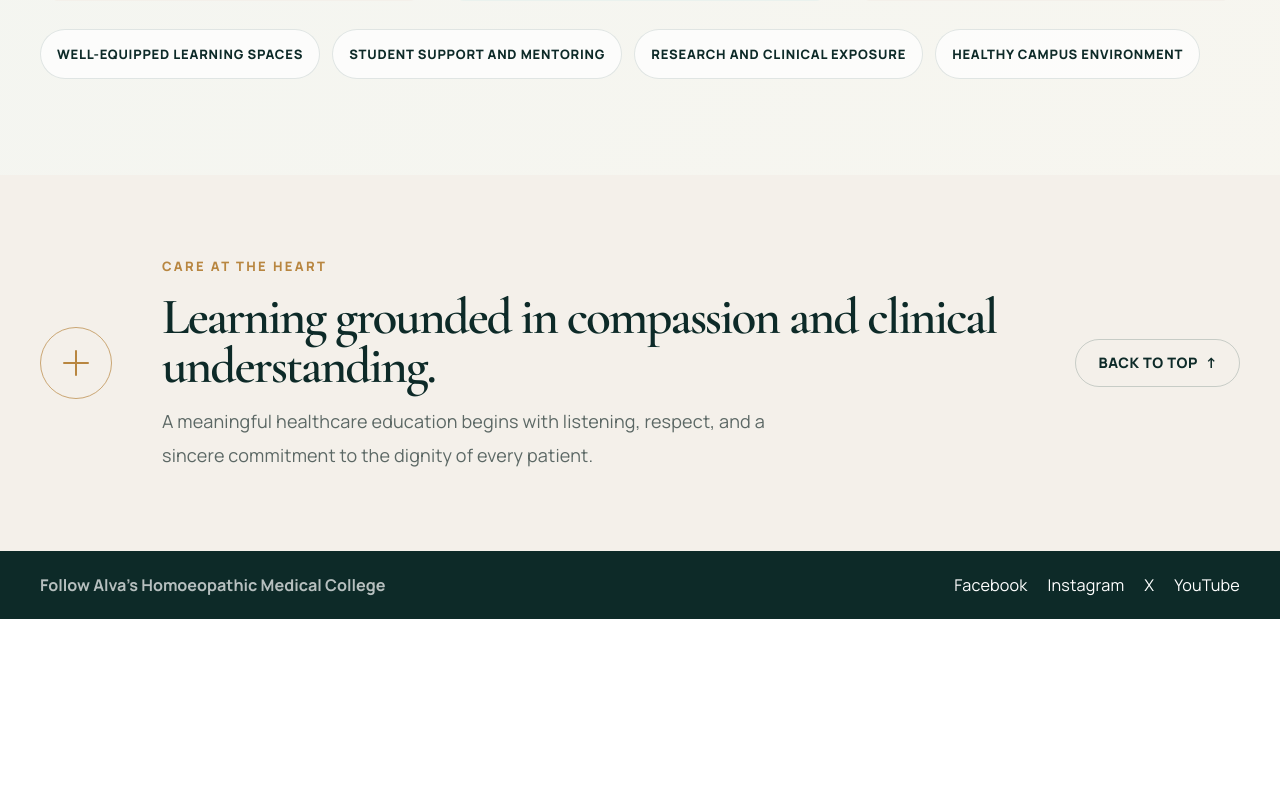
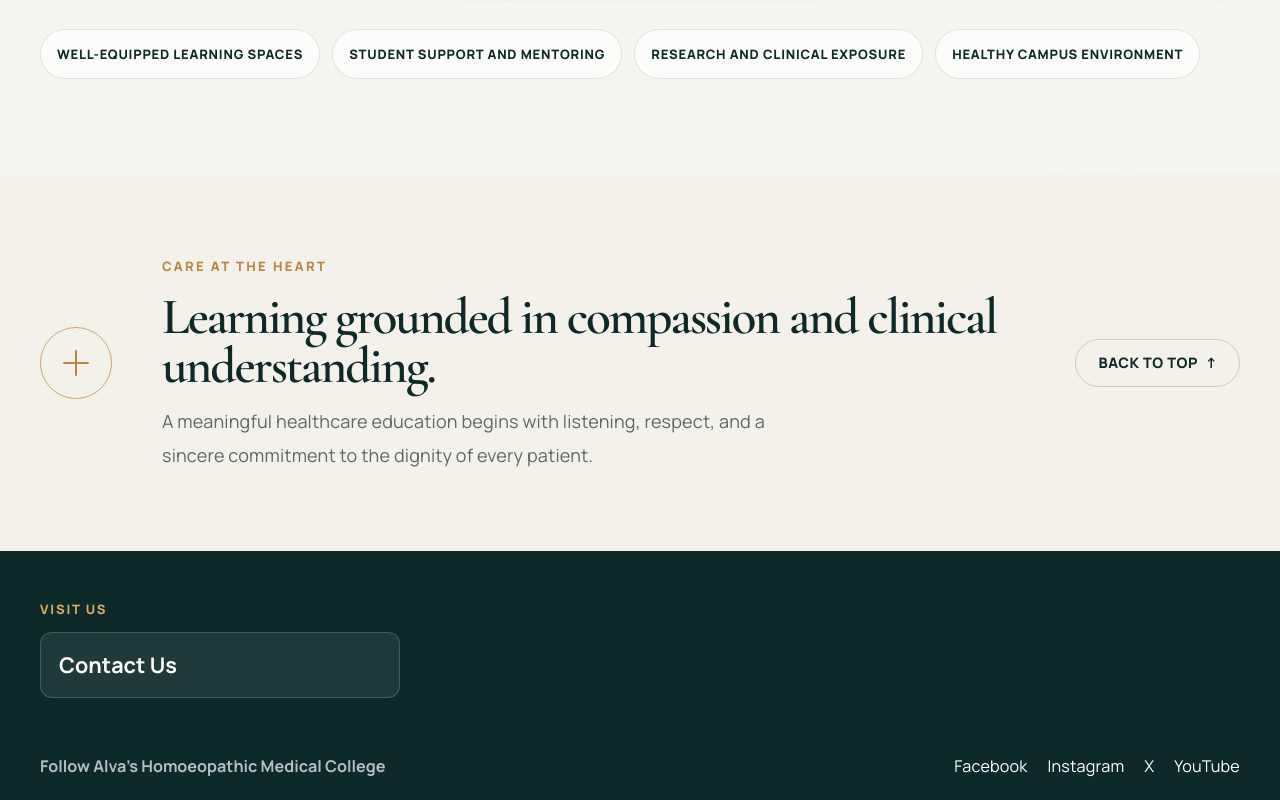
Before and after one commit to anoop139/alvas-homoeopathy-frontend, a React (Vite) app: page / in a window 1280 px wide. Shown: the part 4320-5120 px from the top of the page. Before the commit the page ends 4939 px from the top, so only its background shows below. Built offline with nearby package versions, Linux system fonts and the light colour scheme.

Commit message:
Minor change

```diff
--- a/src/Components/SiteFooter.jsx
+++ b/src/Components/SiteFooter.jsx
@@ -1,3 +1,6 @@
+import { useState } from 'react'
+import './SiteFooter.css'
+
 const socialLinks = [
   ['Facebook', 'https://m.facebook.com/ahmc.official/'],
   ['Instagram', 'https://instagram.com/ahmc.official?igshid=177ug59wuzplk'],
@@ -6,8 +9,45 @@ const socialLinks = [
 ]
 
 function SiteFooter() {
+  const [isContactOpen, setIsContactOpen] = useState(false)
+
   return (
-    <footer className="site-footer">
+    <footer id="contact" className="site-footer">
+      <div className="section-wrap site-footer__contact-grid">
+        <section className="site-footer__contact" aria-labelledby="footer-contact-title">
+          <p className="site-footer__eyebrow">Visit us</p>
+          <button
+            id="footer-contact-title"
+            className="site-footer__contact-toggle"
+            type="button"
+            aria-expanded={isContactOpen}
+            aria-controls="footer-contact-details"
+            onClick={() => setIsContactOpen((isOpen) => !isOpen)}
+          >
+            Contact Us
+          </button>
+        </section>
+        <div id="footer-contact-details" className="site-footer__contact-details" hidden={!isContactOpen}>
+          <div className="site-footer__contact-copy">
+            <address>
+              Alva's Homoeopathic Medical College,<br />
+              NH-13, Shobhavana Campus,<br />
+              Mijar, Moodubidire, Mangalore,<br />
+              Dakshina Kannada, Karnataka 574225, India
+            </address>
+            <a href="tel:+917090639555">+91 70906 39555</a>
+            <a href="mailto:ahmc@alvas.org">ahmc@alvas.org</a>
+            <a href="https://www.google.com/maps/search/?api=1&query=Alva%27s+Homoeopathic+Medical+College%2C+Mijar%2C+Moodubidire" target="_blank" rel="noreferrer">Get directions</a>
+          </div>
+          <iframe
+            className="site-footer__map"
+            src="https://www.google.com/maps?q=Alva%27s+Homoeopathic+Medical+College,+Mijar,+Moodubidire&output=embed"
+            title="Map to Alva's Homoeopathic Medical College"
+            loading="lazy"
+            referrerPolicy="no-referrer-when-downgrade"
+          />
+        </div>
+      </div>
       <div className="section-wrap site-footer__inner">
         <p className="site-footer__brand">Follow Alva’s Homoeopathic Medical College</p>
         <nav className="site-footer__social-links" aria-label="Social media">
```
